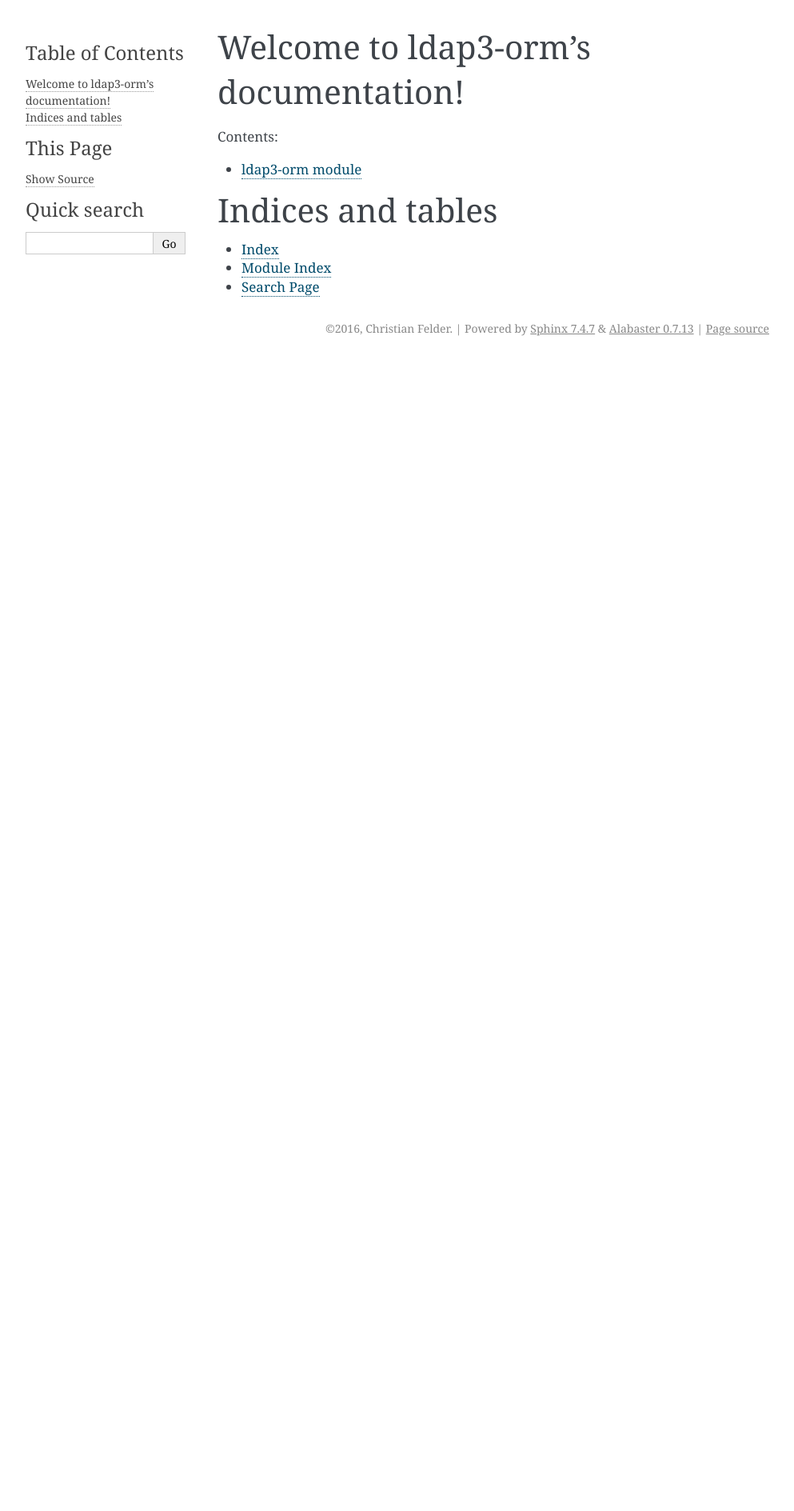
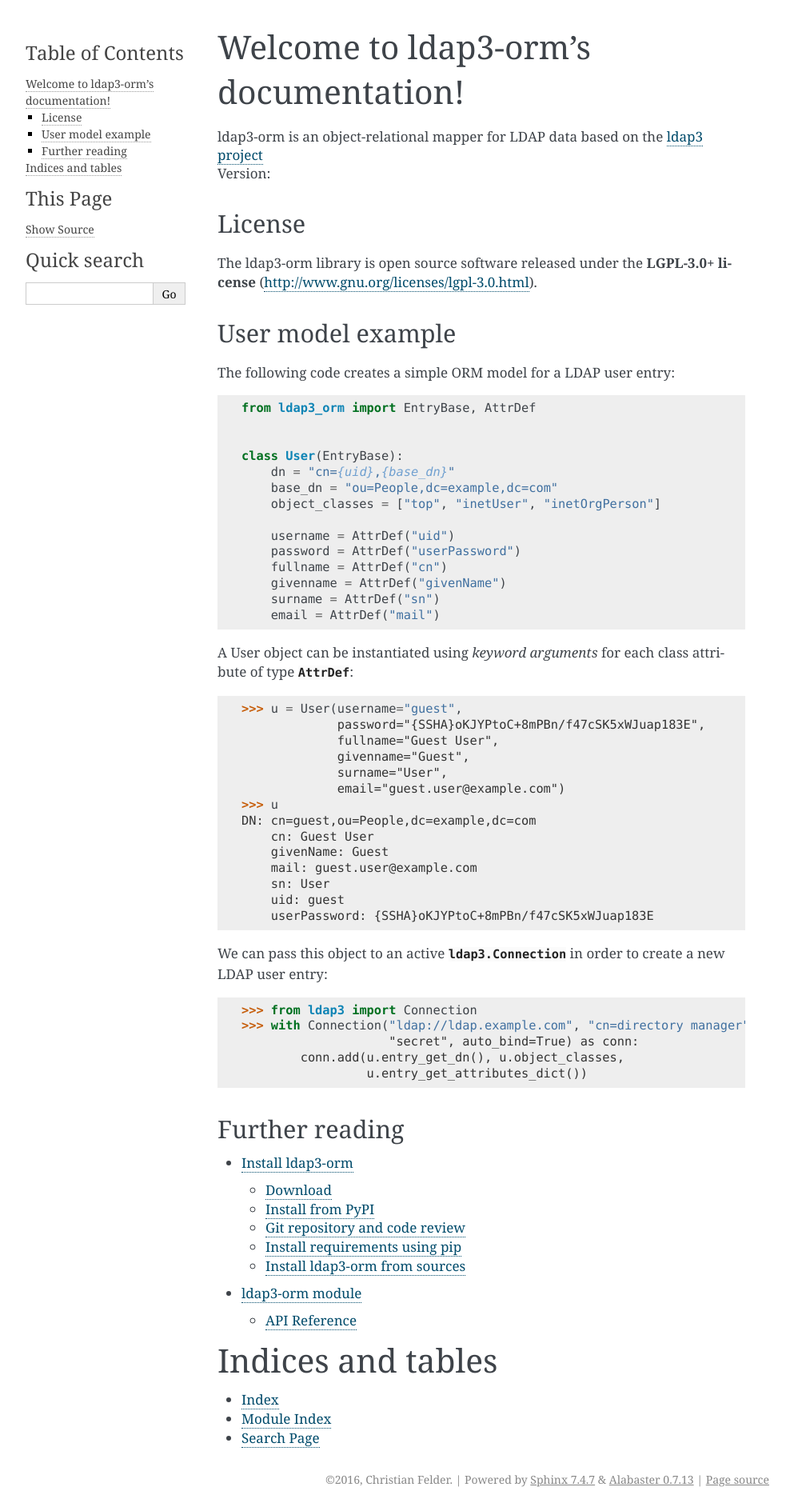
Before and after one commit to cfelder/ldap3-orm, a Sphinx documentation site: the page built from doc/index.rst, in a window 1280 px wide. Shown: the whole page at 80% size, without its empty margins (148-1141 px from the left). Built offline with Sphinx 7.4.7, drawn with Linux system fonts in a browser that asks for light colours; the version number could not be read and is left out; before the commit the page ends 900 px from its top, so only the background shows below that.

Commit message:
doc: Populate landing page and add installation intructions.
Change-Id: Ie4277325f2687018c9b39ed022d96ba6ffd9b72c
Reviewed-on: https://code.bsm-felder.de/review/188
Reviewed-by: Christian Felder <webmaster@bsm-felder.de>

```diff
--- /dev/null
+++ b/doc/examples/user.rst
@@ -0,0 +1,47 @@
+User model example
+------------------
+
+The following code creates a simple ORM model for a LDAP user entry::
+
+   from ldap3_orm import EntryBase, AttrDef
+
+
+   class User(EntryBase):
+       dn = "cn={uid},{base_dn}"
+       base_dn = "ou=People,dc=example,dc=com"
+       object_classes = ["top", "inetUser", "inetOrgPerson"]
+
+       username = AttrDef("uid")
+       password = AttrDef("userPassword")
+       fullname = AttrDef("cn")
+       givenname = AttrDef("givenName")
+       surname = AttrDef("sn")
+       email = AttrDef("mail")
+
+A User object can be instantiated using *keyword arguments* for each class
+attribute of type :py:class:`~ldap3.abstract.attrDef.AttrDef`::
+
+   >>> u = User(username="guest",
+                password="{SSHA}oKJYPtoC+8mPBn/f47cSK5xWJuap183E",
+                fullname="Guest User",
+                givenname="Guest",
+                surname="User",
+                email="guest.user@example.com")
+   >>> u
+   DN: cn=guest,ou=People,dc=example,dc=com
+       cn: Guest User
+       givenName: Guest
+       mail: guest.user@example.com
+       sn: User
+       uid: guest
+       userPassword: {SSHA}oKJYPtoC+8mPBn/f47cSK5xWJuap183E
+
+We can pass this object to an active
+:py:class:`ldap3.Connection <ldap3.core.connection.Connection>`
+in order to create a new LDAP user entry::
+
+   >>> from ldap3 import Connection
+   >>> with Connection("ldap://ldap.example.com", "cn=directory manager",
+                       "secret", auto_bind=True) as conn:
+           conn.add(u.entry_get_dn(), u.object_classes,
+                    u.entry_get_attributes_dict())
--- a/doc/index.rst
+++ b/doc/index.rst
@@ -6,11 +6,25 @@
 Welcome to ldap3-orm's documentation!
 =====================================
 
-Contents:
+| ldap3-orm is an object-relational mapper for LDAP data based on the
+  `ldap3 project <http://ldap3.readthedocs.io>`_
+| Version: |version|
+
+License
+-------
+
+The ldap3-orm library is open source software released under the
+**LGPL-3.0+ license** (http://www.gnu.org/licenses/lgpl-3.0.html).
+
+.. include:: examples/user.rst
+
+Further reading
+---------------
 
 .. toctree::
    :maxdepth: 2
 
+   install
    classes/entry
 
 Indices and tables
--- /dev/null
+++ b/doc/install.rst
@@ -0,0 +1,65 @@
+Install ldap3-orm
+=================
+
+Download
+--------
+
+The ldap3-orm package can be downloaded at
+https://pypi.python.org/pypi/ldap3-orm.
+
+Install from PyPI
+-----------------
+
+ldap-orm can be installed from the Python Package Index using ``pip`` ::
+
+   $ pip install ldap3-orm
+
+``pip`` will cope with package dependencies. Thus there is no need to install
+requirements on your own as described below for source code installations.
+
+Git repository and code review
+------------------------------
+
+ldap3-orm is maintained in a git repository hosted at
+`code.bsm-felder.de <https://code.bsm-felder.de>`_.
+In order to checkout a working copy anonymously use the following command. ::
+
+  git clone -c http.sslverify=false \
+    https://code.bsm-felder.de/review/bsm-felder/ldap/ldap3-orm
+
+You will find all sources in the directory ``ldap3-orm`` poiting to the current
+*master branch* which reflects the current *in develeopment* version.
+
+To refer to a specific release you should checkout a tagged version, e.g. ::
+
+   $ cd ldap3-orm
+   $ git tag
+   v0.1.0
+
+   $ git checkout v0.1.0 -b release-v0.1.0
+
+Install requirements using pip
+------------------------------
+
+You can install the requirements using ``pip``, especially into
+your *virtual environment* ::
+
+  $ pip install -r requirements.txt
+
+Depending on your setup you need to install further requirements listed below.
+
+============================= =================================================
+File                          Required for
+============================= =================================================
+``requirements-doc.txt``      Building the Documentation
+``requirements-tests.txt``    Running the test suite
+============================= =================================================
+
+Install ldap3-orm from sources
+------------------------------
+
+If all requirements has been fullfilled you can install ldap3-orm using the
+standard distutils/setuptools mechanism. Just run the following command in
+the project's root folder. ::
+
+  $ python setup.py install
```
Also changed, not shown: doc/classes/entry.rst (+9 -0 lines).
